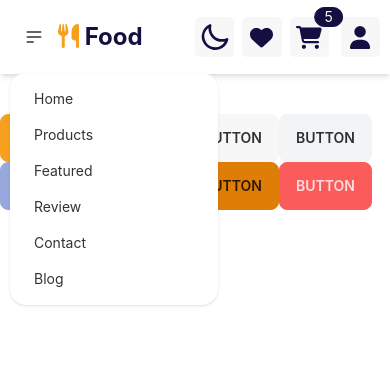
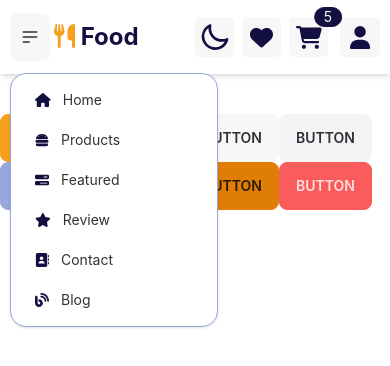
Before and after one commit to ImRanKhan81m/MERN-Stack-Food-Order-Project, a React (Create React App) app in the folder client-side/: page / in a window 390 px wide. Both pictures are taken after a click on the label 34 px from the left and 37 px from the top of the page. Shown: the top 366 px of the page. Built offline with nearby package versions, Linux system fonts and the light colour scheme.

Commit message:
header updated

```diff
--- a/client-side/src/Components/Navbar/Navbar.js
+++ b/client-side/src/Components/Navbar/Navbar.js
@@ -1,6 +1,6 @@
 import React from 'react';
 import { FontAwesomeIcon } from '@fortawesome/react-fontawesome'
-import { faCartShopping, faHeart,faUser,faUtensils } from '@fortawesome/free-solid-svg-icons'
+import { faBarsProgress, faBlog, faBurger, faCartShopping, faContactBook, faHeart, faHome, faList, faListCheck, faStar,faUser, faUtensils } from '@fortawesome/free-solid-svg-icons'
 import './Navbar.css'
 import { Link } from 'react-router-dom';
 
@@ -10,16 +10,17 @@ const Navbar = () => {
             <div class="navbar bg-base-100 p-0">
                 <div class="navbar-start">
                     <div class="dropdown">
-                        <label tabIndex="0" class="btn btn-ghost btn-circle lg:hidden">
-                            <svg xmlns="http://www.w3.org/2000/svg" class="h-5 w-5" fill="none" viewBox="0 0 24 24" stroke="currentColor"><path stroke-linecap="round" stroke-linejoin="round" stroke-width="2" d="M4 6h16M4 12h16M4 18h7" /></svg>
+                        <label tabIndex="0" class="btn btn-accent btn-square lg:hidden h-0 w-10 mr-1">
+                            <svg xmlns="http://www.w3.org/2000/svg" class="h-5 w-5 " fill="none" viewBox="0 0 24 24" stroke="currentColor"><path stroke-linecap="round" stroke-linejoin="round" stroke-width="2" d="M4 6h16M4 12h16M4 18h7" /></svg>
                         </label>
-                        <ul tabIndex="0" class="menu menu-compact dropdown-content mt-3 p-2 shadow bg-base-100 rounded-box w-52">
-                            <li className='mr-1'><Link to='/'>Home</Link></li>
-                            <li className='mr-1'><Link to='/'>Products</Link></li>
-                            <li className='mr-1'><Link to='/'>Featured</Link></li>
-                            <li className='mr-1'><Link to='/'>Review</Link></li>
-                            <li className='mr-1'><Link to='/'>Contact</Link></li>
-                            <li><Link to='/'>Blog</Link></li>
+                        <ul tabIndex="0" class="menu menu-compact dropdown-content mt-3 p-2 shadow bg-base-100 rounded-box w-52 border border-info">
+
+                            <li className='mb-1'><Link to='/'><FontAwesomeIcon className='icon text-secondary' icon={faHome} /> Home</Link></li>
+                            <li className='mb-1'><Link to='/'><FontAwesomeIcon className='icon text-secondary' icon={faBurger} /> Products</Link></li>
+                            <li className='mb-1'><Link to='/'><FontAwesomeIcon className='icon text-secondary' icon={faBarsProgress} /> Featured</Link></li>
+                            <li className='mb-1'><Link to='/'><FontAwesomeIcon className='icon text-secondary' icon={faStar} /> Review</Link></li>
+                            <li className='mb-1'><Link to='/'><FontAwesomeIcon className='icon text-secondary' icon={faContactBook} /> Contact</Link></li>
+                            <li><Link to='/'><FontAwesomeIcon className='icon text-secondary' icon={faBlog} /> Blog</Link></li>
                         </ul>
                     </div>
                     <Link className="logo text-2xl font-bold text-secondary" to={'/'}><FontAwesomeIcon className='text-primary' icon={faUtensils} /> Food</Link>
@@ -44,13 +45,25 @@ const Navbar = () => {
                         <svg class="swap-off fill-current w-8 h-8 text-secondary dark-icon" xmlns="http://www.w3.org/2000/svg" viewBox="0 0 24 24"><path d="M21.64,13a1,1,0,0,0-1.05-.14,8.05,8.05,0,0,1-3.37.73A8.15,8.15,0,0,1,9.08,5.49a8.59,8.59,0,0,1,.25-2A1,1,0,0,0,8,2.36,10.14,10.14,0,1,0,22,14.05,1,1,0,0,0,21.64,13Zm-9.5,6.69A8.14,8.14,0,0,1,7.08,5.22v.27A10.15,10.15,0,0,0,17.22,15.63a9.79,9.79,0,0,0,2.1-.22A8.11,8.11,0,0,1,12.14,19.73Z" /></svg>
 
                     </label>
-                    <Link className="navbar-logo bg-accent hover:bg-primary mr-2" to={'/'}><FontAwesomeIcon className='icon text-secondary' icon={faHeart } /></Link>
+                    <Link className="navbar-logo bg-accent hover:bg-primary mr-2" to={'/'}><FontAwesomeIcon className='icon text-secondary' icon={faHeart} /></Link>
 
                     <Link className="navbar-logo bg-accent hover:bg-primary mr-3 indicator" to={'/'} ><FontAwesomeIcon className='icon text-secondary' icon={faCartShopping} /><span class="indicator-item badge badge-secondary text-accent">5</span></Link>
 
-                    <Link className="navbar-logo bg-accent hover:bg-primary " to={'/'}><FontAwesomeIcon className='icon text-secondary' icon={faUser} /></Link>
 
 
+                    <div class="dropdown dropdown-end ">
+                        <label tabIndex="1">
+                            <Link className="navbar-logo bg-accent hover:bg-primary " to={'/'}><FontAwesomeIcon className='icon text-secondary ' icon={faUser} /></Link>
+                        </label>
+                        <ul tabIndex="1" class="menu menu-compact dropdown-content mt-3 p-2 shadow bg-base-100 rounded-box w-52 bg-base-100 border border-info">
+                            <li className='mb-1'><Link to='/'><FontAwesomeIcon className='icon text-secondary' icon={faListCheck} /> Manage My Account</Link></li>
+                            <li className='mb-1'><Link to='/'><FontAwesomeIcon className='icon text-secondary' icon={faList} /> My Orders</Link></li>
+                            <li className='mb-1'><Link to='/'>My Wishlist</Link></li>
+                            <li className='mb-1'><Link to='/'>My Reviews</Link></li>
+                            <li className='mb-1'><Link to='/'>Returns & Cancellation</Link></li>
+                            <li><Link to='/'>Log Out</Link></li>
+                        </ul>
+                    </div>
                 </div>
             </div>
         </div>
```
